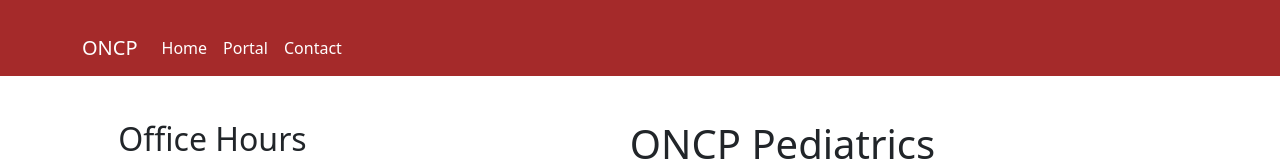
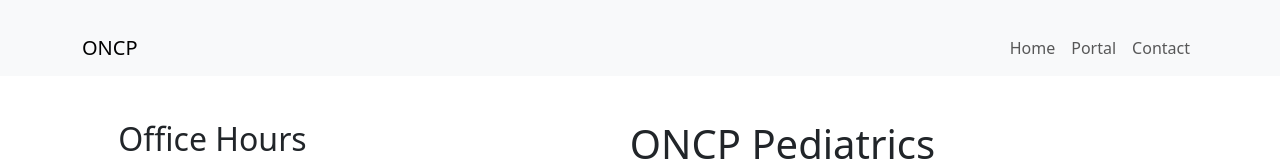
Before and after one commit to tatlidil/ONCP-Project3, a React (Create React App) app in the folder oncp-app/: page / in a window 1280 px wide. Shown: the top 161 px of the page. Built offline with nearby package versions, Linux system fonts and the light colour scheme.

Commit message:
added modal functionality and portal scss

```diff
--- a/oncp-app/src/App.js
+++ b/oncp-app/src/App.js
@@ -5,6 +5,7 @@
 import Contact from './components/Contact';
 import Navbar from './components/Navbar';
 import Footer from './components/Footer';
+import PrivateRoute from './components/PrivateRoute';
 import './App.scss';
 
 function App() {
@@ -15,7 +16,11 @@
         <main className="content">
           <Routes>
             <Route path="/" element={<Home />} />
-            <Route path="/portal" element={<Portal />} />
+            <Route path="/portal" element={
+              <PrivateRoute>
+                <Portal />
+              </PrivateRoute>
+            } />
             <Route path="/contact" element={<Contact />} />
           </Routes>
         </main>
--- a/oncp-app/src/components/Navbar.js
+++ b/oncp-app/src/components/Navbar.js
@@ -1,22 +1,36 @@
-import React from 'react';
-import { Link } from 'react-router-dom';
+import React, { useState } from 'react';
+import { Link, useNavigate } from 'react-router-dom';
 import './Navbar.scss';
+import SignUpModal from './SignUpModal';
 
 const Navbar = () => {
+  const [showModal, setShowModal] = useState(false);
+  const navigate = useNavigate();
+
+
+  const handleClose = () => setShowModal(false);
+  const handleShow = () => setShowModal(true);
+
+  const handleSignUpSuccess = () => {
+    handleClose();
+    navigate('/portal');
+  };
+
   return (
-    <nav className="navbar navbar-expand-lg">
+    <>
+      <nav className="navbar navbar-expand-lg navbar-light bg-light">
         <div className="container">
           <Link className="navbar-brand" to="/">ONCP</Link>
           <button className="navbar-toggler" type="button" data-toggle="collapse" data-target="#navbarNav" aria-controls="navbarNav" aria-expanded="false" aria-label="Toggle navigation">
             <span className="navbar-toggler-icon"></span>
           </button>
           <div className="collapse navbar-collapse" id="navbarNav">
-          <ul className="navbar-nav ml-auto">
+            <ul className="navbar-nav ms-auto">
               <li className="nav-item">
                 <Link className="nav-link" to="/">Home</Link>
               </li>
               <li className="nav-item">
-              <Link className="nav-link" to="/portal">Portal</Link>
+                <a className="nav-link" href="#!" onClick={handleShow}>Portal</a> {/* Use anchor tag to handle click */}
               </li>
               <li className="nav-item">
                 <Link className="nav-link" to="/contact">Contact</Link>
@@ -25,6 +39,8 @@
           </div>
         </div>
       </nav>
+      <SignUpModal show={showModal} handleClose={handleClose} onSuccess={handleSignUpSuccess} /> {/* Pass the success handler */}
+    </>
   );
 }
 
--- a/oncp-app/src/components/Navbar.scss
+++ b/oncp-app/src/components/Navbar.scss
@@ -1,19 +1,23 @@
 .navbar {
-  background-color: #A52A2A !important; // Ensuring the background color is set correctly
+  background-color: #8b0000; // Dark red color for the background
 }
 
 .navbar-brand {
-  color: #fff !important;
+  font-size: 1.5rem;
+  color: #ffffff; // White color for the brand text
+}
 
+.nav-link {
+  color: #ffffff; // White color for the nav links
   &:hover {
-    color: #ffd700 !important;
+    color: #ffdd00; // Yellow color on hover
   }
 }
 
-.navbar-nav .nav-link {
-  color: #fff !important;
+.navbar-toggler {
+  border-color: #ffffff; // White color for the border of the toggler
+}
 
-  &:hover {
-    color: #ffd700 !important;
-  }
+.navbar-toggler-icon {
+  background-color: #ffffff; // White color for the toggler icon
 }
--- a/oncp-app/src/components/Portal.js
+++ b/oncp-app/src/components/Portal.js
@@ -1,9 +1,16 @@
 import React from 'react';
+import './Portal.scss'; // Import custom styles for the Portal component
 
 const Portal = () => {
   return (
-    <div>
-      <h1>Portal Page</h1>
+    <div className="container mt-4">
+      <div className="row">
+        <div className="col-md-12">
+          <h1>Patient Portal</h1>
+          <hr />
+          <p>Welcome to the patient portal. Here you can manage your appointments, view medical records, and communicate with your doctor.</p>
+        </div>
+      </div>
     </div>
   );
 }
--- /dev/null
+++ b/oncp-app/src/components/PrivateRoute.js
@@ -0,0 +1,15 @@
+import React from 'react';
+import { Navigate } from 'react-router-dom';
+
+// Example function to check if user is authenticated
+const isAuthenticated = () => {
+  // Implement your authentication logic here
+  // For example, check if a token is present in localStorage
+  return localStorage.getItem('token') !== null;
+};
+
+const PrivateRoute = ({ component: Component }) => {
+  return isAuthenticated() ? <Component /> : <Navigate to="/" />;
+};
+
+export default PrivateRoute;
--- a/oncp-app/src/components/SignUpModal.js
+++ b/oncp-app/src/components/SignUpModal.js
@@ -2,14 +2,14 @@
 import { Modal, Button, Form } from 'react-bootstrap';
 import axios from 'axios';
 
-const SignUpModal = ({ show, handleClose }) => {
+const SignUpModal = ({ show, handleClose, onSuccess }) => {
   const [email, setEmail] = useState('');
   const [password, setPassword] = useState('');
 
   const handleSignUp = async () => {
     try {
       await axios.post('/api/auth/signup', { email, password });
-      handleClose();
+      onSuccess(); // Call the onSuccess handler
     } catch (error) {
       console.error('Error signing up', error);
     }
```
Also changed, not shown: oncp-app/src/components/Portal.scss (added). Lines whose indentation alone changed are shown as unchanged.
